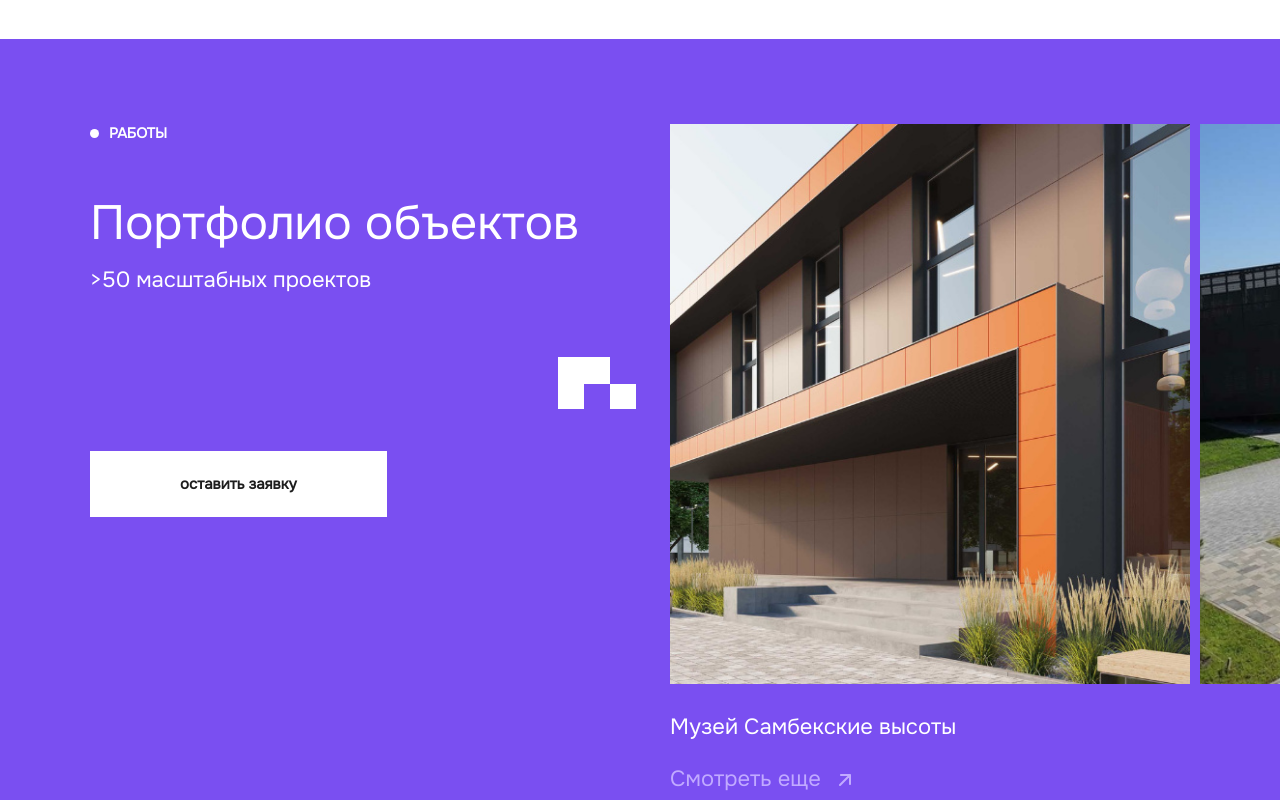
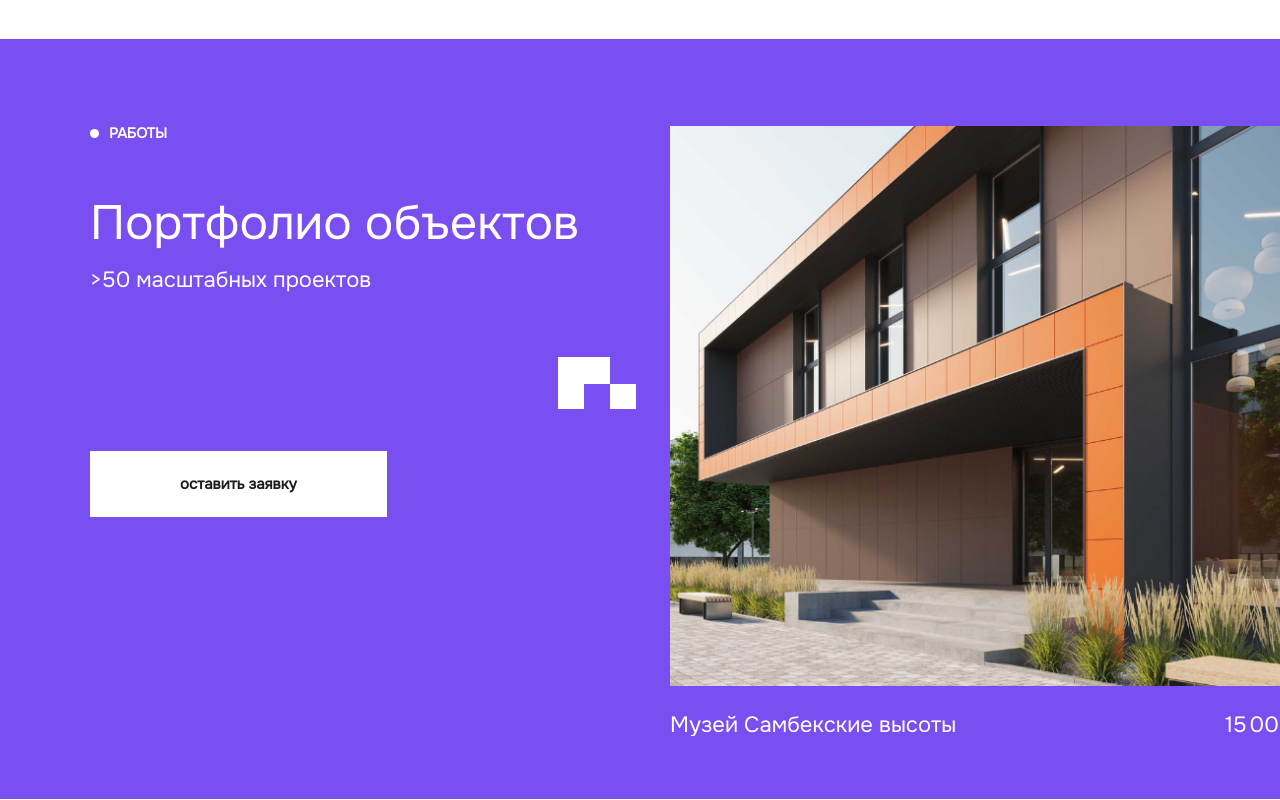
Before and after one commit to klavrenuk/nika, a Vue app: page / in a window 1280 px wide. Shown: the part 2540-3340 px from the top of the page. Built offline with nearby package versions, Linux system fonts and the light colour scheme; a web font is replaced by a local one; what vue-yandex-maps would draw is missing.

Commit message:
Доработки по слайдеру

```diff
--- a/src/assets/styles/app.scss
+++ b/src/assets/styles/app.scss
@@ -93,3 +93,13 @@ body {
     background-clip: text;
   }
 }
+
+
+.no-scrollbar {
+  overflow: auto;
+  -ms-overflow-style: none;  /* IE и старый Edge */
+  scrollbar-width: none;     /* Firefox */
+}
+.no-scrollbar::-webkit-scrollbar {
+  display: none; /* Chrome, Safari, новый Edge */
+}
--- a/src/components/portfolio/Portfolio.vue
+++ b/src/components/portfolio/Portfolio.vue
@@ -38,6 +38,10 @@ const nextSlide = () => {
 }
 
 const showPhotoSwipe = (index) => {
+  if(index === 2) {
+    return;
+  }
+
   visibleRef.value = true
   indexRef.value = index
 }
@@ -78,22 +82,21 @@ onMounted(() => {
         </div>
 
         <div class="portfolio__right d-flex flex-column">
-          <div class="slider">
-            <div v-for="(image, index) in images" :key="index" class="slider-item"
-              :class="{ 'active': currentIndex === index }" @click="showPhotoSwipe(index)">
+          <div class="slider no-scrollbar">
+            <div v-for="(image, index) in images" :key="index" class="slider-item" @click="showPhotoSwipe(index)">
               <PortfolioSliderCustom v-if="image.isCustom" />
               <img v-else :src="image.src" :alt="image.alt">
+              <div class="portfolio__wrap-title">
+                <span class="portfolio__right__title">{{  image.text }}</span>
+                <span class="portfolio__right__title">15 000 м²</span>
+              </div>
             </div>
 
             <vue-easy-lightbox :visible="visibleRef" :imgs="images" :index="indexRef"
               @hide="hidePhotoSwipe"></vue-easy-lightbox>
           </div>
 
-          <h6 class="portfolio__right__title">{{ images[currentIndex].text }}</h6>
-          <a class="portfolio__right__link">
-            <span>Смотреть еще</span>
-            <img src="/images/portfolio-arrow.svg" alt="" />
-          </a>
+          <div class="portfolio__right__bottom"></div>
         </div>
       </div>
     </div>
@@ -125,6 +128,13 @@ onMounted(() => {
   }
 }
 
+.portfolio__wrap-title {
+  margin-top: 30px;
+  display: flex;
+  justify-content: space-between;
+  align-items: center;
+}
+
 .portfolio__submit-application {
   max-width: 340px;
   width: 100%;
@@ -145,7 +155,6 @@ onMounted(() => {
   gap: 30px;
 
   &__title {
-    margin-top: 590px;
     color: #FFFFFF;
     font-size: 22px;
   }
@@ -157,6 +166,10 @@ onMounted(() => {
     align-items: center;
     gap: 18px;
   }
+}
+
+.portfolio__right__bottom {
+  margin-top: 590px;
 }
 
 .portfolio-block-img {
@@ -209,16 +222,14 @@ onMounted(() => {
 
 .portfolio {
   .slider {
-    width: 100%;
-    height: 560px;
-    position: relative;
-
+    width: 130%;
     display: flex;
     align-items: center;
     gap: 10px;
-    width: 100%;
     left: 0;
     position: absolute;
+    overflow-x: auto;
+    overflow-y: hidden;
   }
 
   .slider-item {
@@ -229,16 +240,6 @@ onMounted(() => {
     opacity: 1;
     transition: opacity 0.5s ease, visibility 0.5s ease;
     flex-shrink: 0;
-
-    // &.fade-in {
-    //   opacity: 1;
-    //   visibility: visible;
-    // }
-
-    // &.fade-out {
-    //   opacity: 0;
-    //   visibility: hidden;
-    // }
   }
 
   .slider-item.active {
@@ -248,7 +249,7 @@ onMounted(() => {
 
   .slider-item img {
     width: 100%;
-    height: 100%;
+    height: 560px;
     object-fit: cover;
   }
 }
```
